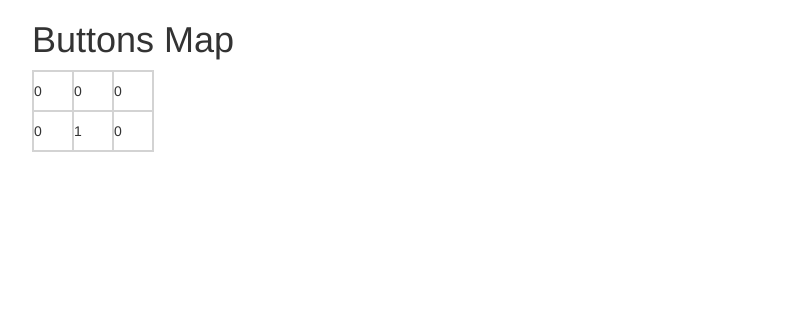
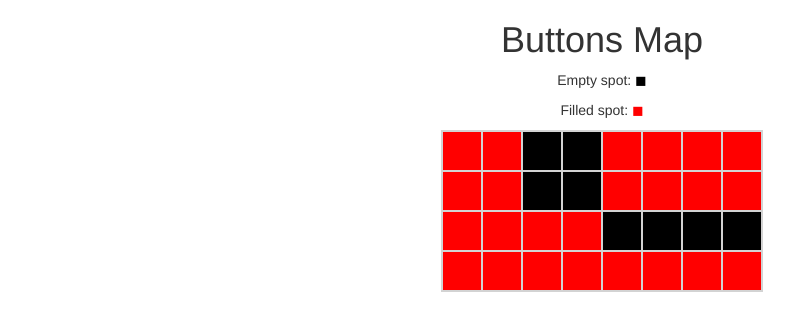
Before and after one commit to beersquad/piratesrule, a website: page client/index.html at #!/buttonsMap in a window 1280 px wide. Shown: the whole page, without its empty margins (38-832 px from the left). Drawn offline with nearby package versions, Linux system fonts and the light colour scheme; some packages are replaced by stand-ins of ours.

Commit message:
map changed

```diff
--- a/client/app/buttonsMap/buttonsMap.html
+++ b/client/app/buttonsMap/buttonsMap.html
@@ -2,9 +2,12 @@
   <!--web site title layout-->
   <h1 >Buttons Map</h1>
   <table>
+    <p>Empty spot: <span class=black_square>&#9724</span></p>
+    <p>Filled spot: <span class=red_square>&#9724</span></p>
     <tr ng-repeat="row in map">
-      <td ng-repeat="cell in row track by $index">
-         {{cell}}
+      <td ng-repeat="cell in row track by $index"
+        ng-class="{red: cell === '1',
+        black: cell === '0'}">
       </td>
     </tr>
   </table>
--- a/client/app/buttonsMap/buttonsMap.js
+++ b/client/app/buttonsMap/buttonsMap.js
@@ -1,5 +1,8 @@
 angular.module('CBSApp.map',[])
-  .controller('mapController', function($scope, Map){
+  .controller('mapController', function($scope,$interval, Map){
     //use promise after change server to promise
-    $scope.map = Map.getMap()
-  })
+
+    $interval(function(){
+      $scope.map = Map.getMap()
+  },300)
+})
--- a/client/app/service/service.js
+++ b/client/app/service/service.js
@@ -1,9 +1,13 @@
 angular.module('CBSApp.services', [])
 
 .factory('Map', function(){
+  var data = [['1','1','0','0','1','1','1','1'],
+              ['1','1','0','0','1','1','1','1'],
+              ['1','1','1','1','0','0','0','0'],
+              ['1','1','1','1','1','1','1','1']
+            ]
+
   var getMap = function(){
-    var data = [[0,0,0],
-                [0,1,0]]
     return data
   }
 
--- a/client/styles/style.css
+++ b/client/styles/style.css
@@ -1,5 +1,23 @@
+.container{
+  text-align: center;
+}
+table{
+  margin: 0 auto;
+}
 td {
     border: solid 2px lightgrey;
     width: 40px;
     height: 40px;
 }
+.red {
+    background-color: red;
+}
+.black {
+    background-color: black;
+}
+.black_square {
+ color: black;
+}
+.red_square {
+  color: red;
+}
```
